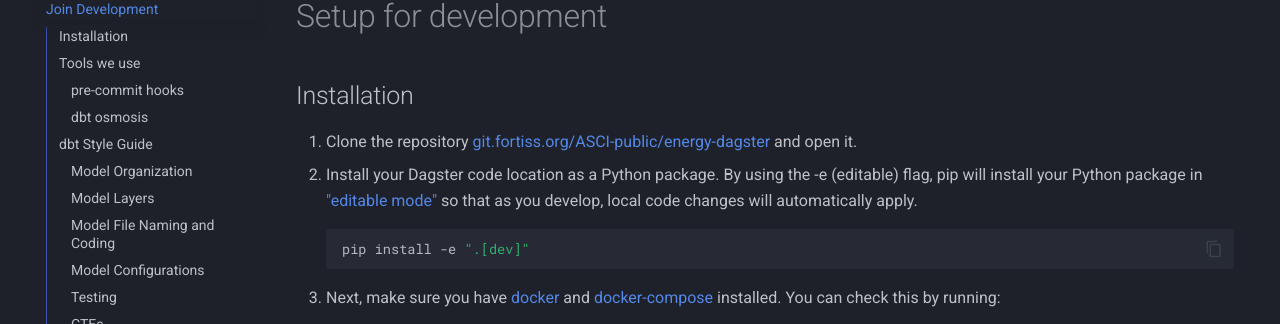
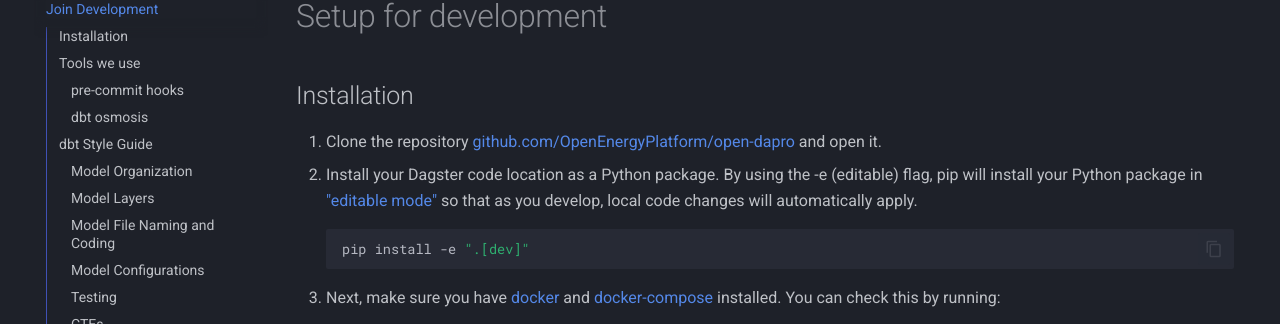
Before and after one commit to OpenEnergyPlatform/open-dapro, an MkDocs documentation site: the page built from docs/development.md, in a window 1280 px wide and 900 px high. Shown: the part 150-474 px from the top of the window. Built offline with MkDocs 1.6.1 and Material for MkDocs 9.7.7, drawn with Linux system fonts in a browser that asks for light colours; comment, search, counter and statistics services are not loaded.

Commit message:
Change link to new repository #2

````diff
--- a/docs/development.md
+++ b/docs/development.md
@@ -2,7 +2,7 @@
 
 ## Installation
 
-1. Clone the repository [git.fortiss.org/ASCI-public/energy-dagster](https://git.fortiss.org/ASCI-public/energy-dagster) and open it.
+1. Clone the repository [github.com/OpenEnergyPlatform/open-dapro](https://github.com/OpenEnergyPlatform/open-dapro) and open it.
 1. Install your Dagster code location as a Python package. By using the -e (editable) flag, pip will install your Python package in ["editable mode"](https://pip.pypa.io/en/latest/topics/local-project-installs/#editable-installs) so that as you develop, local code changes will automatically apply.
 
     ```bash
````
